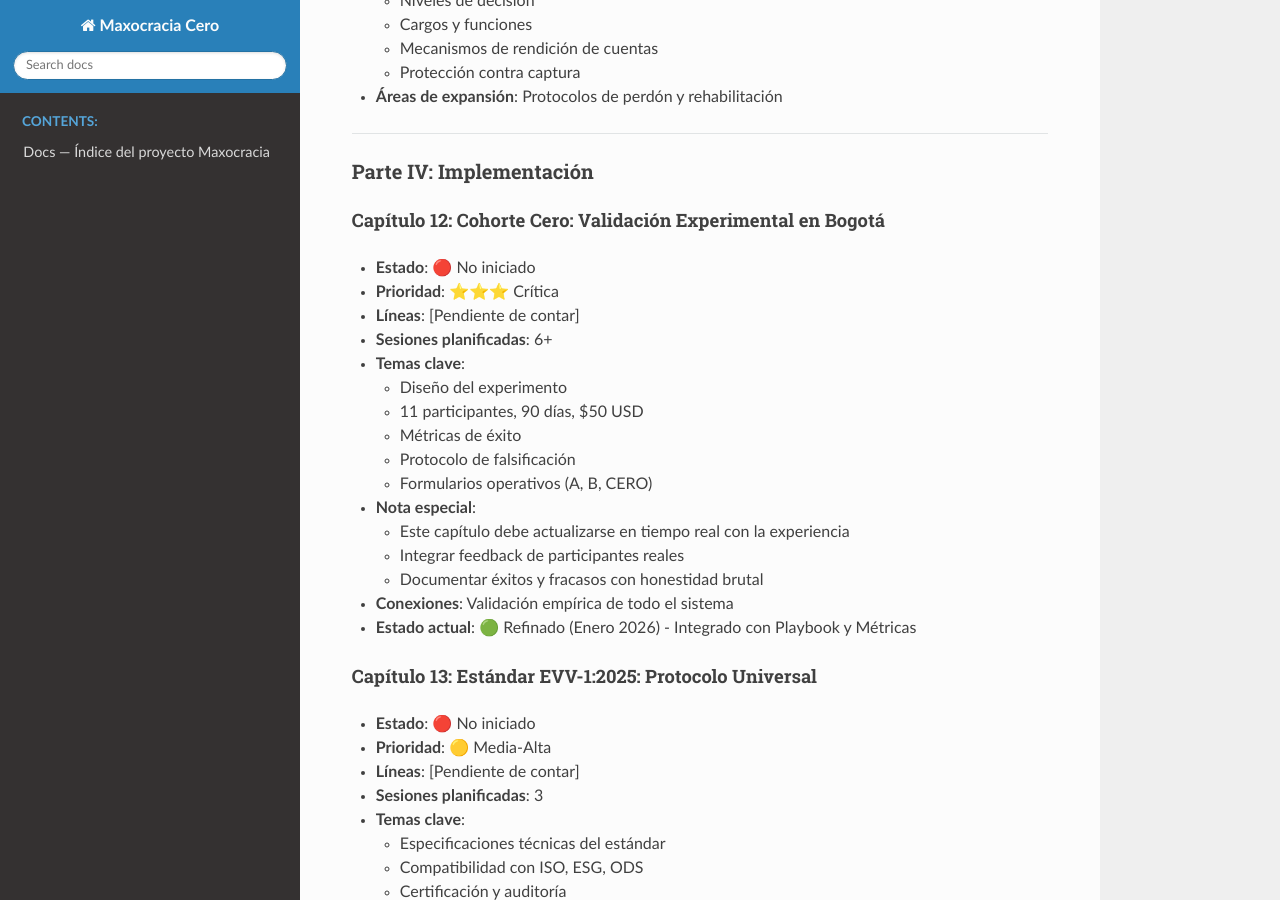
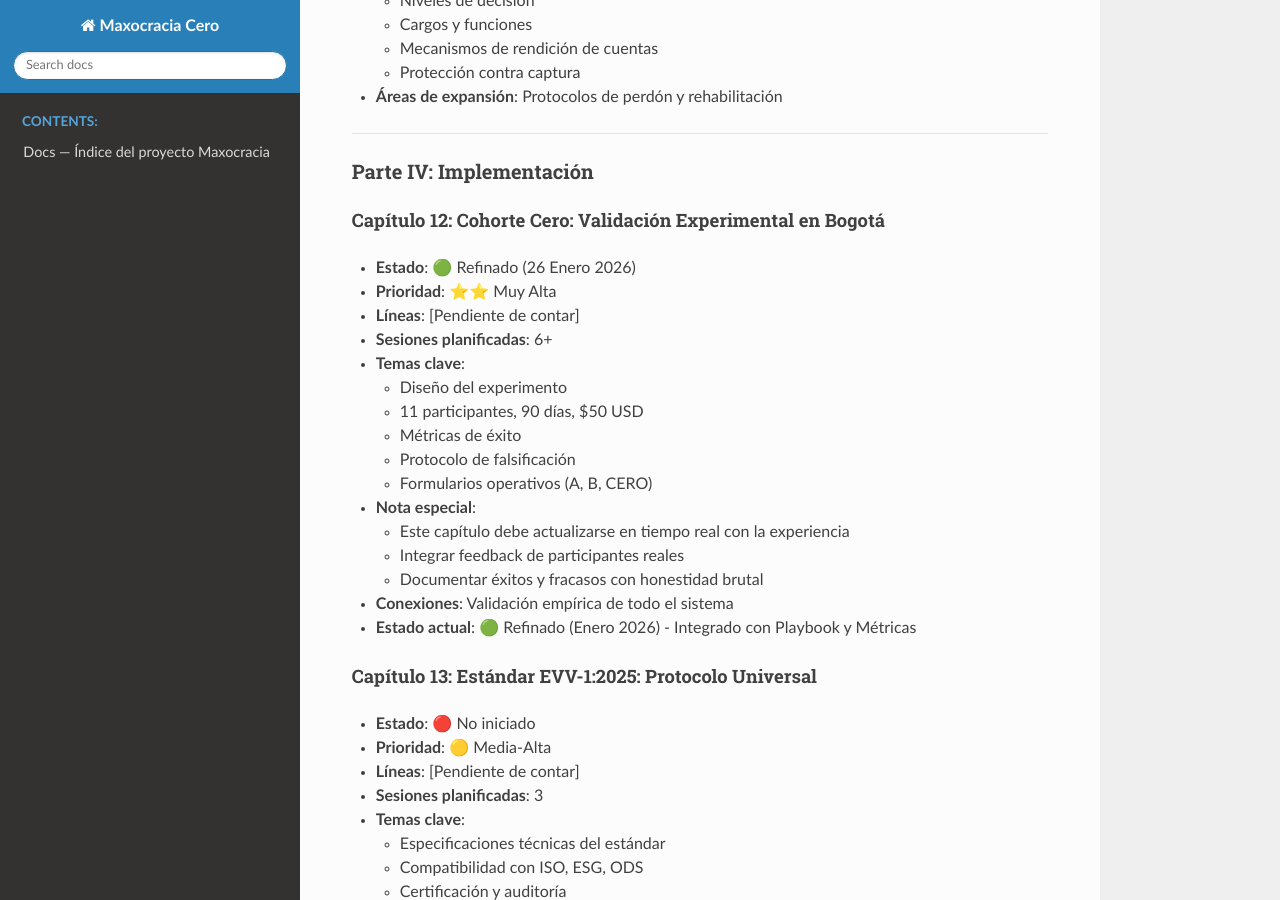
Before and after one commit to maxnelsonlopez/maxocracia-cero, a Sphinx documentation site: the page built from docs/book/edicion_3_dinamica/MAPA_CAPITULOS.md, in a window 1280 px wide and 900 px high, scrolled down 5296 px. Built offline with Sphinx 7.4.7 and the Read the Docs theme 3.1.0, drawn with Linux system fonts in a browser that asks for light colours; pages that are not in the unit, such as notebooks, are missing from menus.

Commit message:
Mapa capitulos

```diff
--- a/docs/book/edicion_3_dinamica/MAPA_CAPITULOS.md
+++ b/docs/book/edicion_3_dinamica/MAPA_CAPITULOS.md
@@ -215,8 +215,8 @@
 ### Parte IV: Implementación
 
 #### Capítulo 12: Cohorte Cero: Validación Experimental en Bogotá
-- **Estado**: 🔴 No iniciado
-- **Prioridad**: ⭐⭐⭐ Crítica
+- **Estado**: 🟢 Refinado (26 Enero 2026)
+- **Prioridad**: ⭐⭐ Muy Alta
 - **Líneas**: [Pendiente de contar]
 - **Sesiones planificadas**: 6+
 - **Temas clave**:
```
